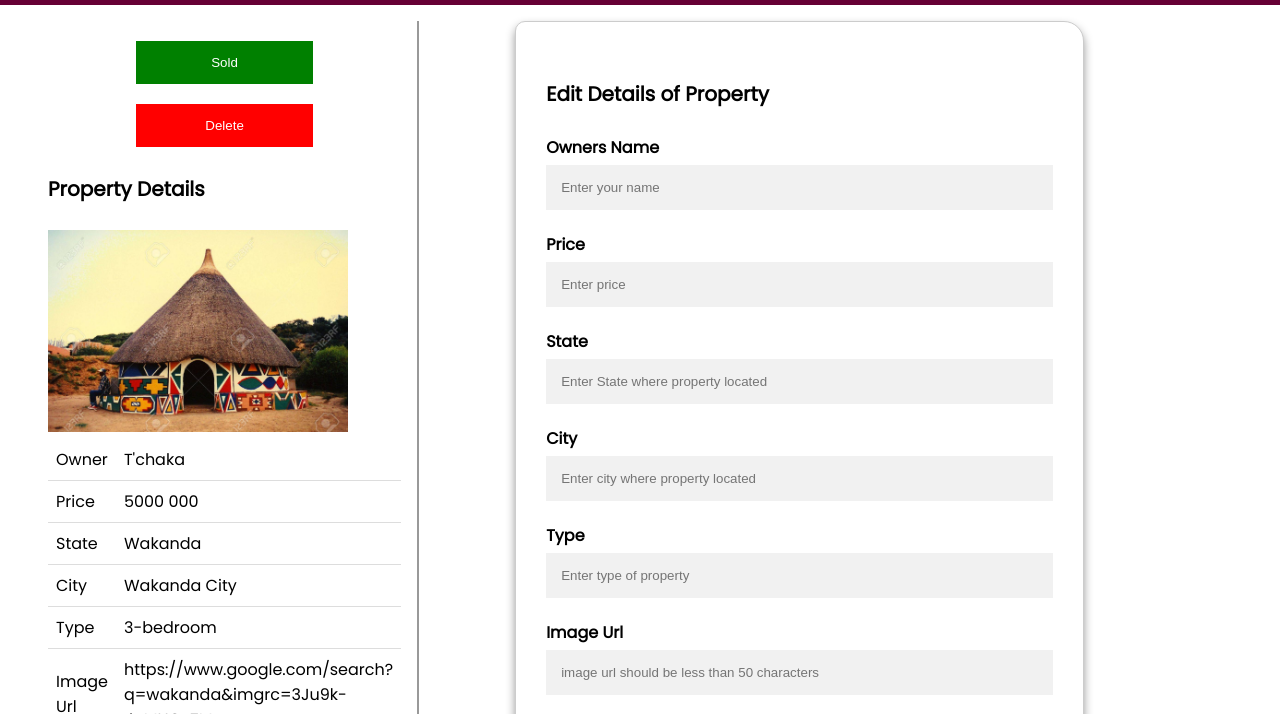
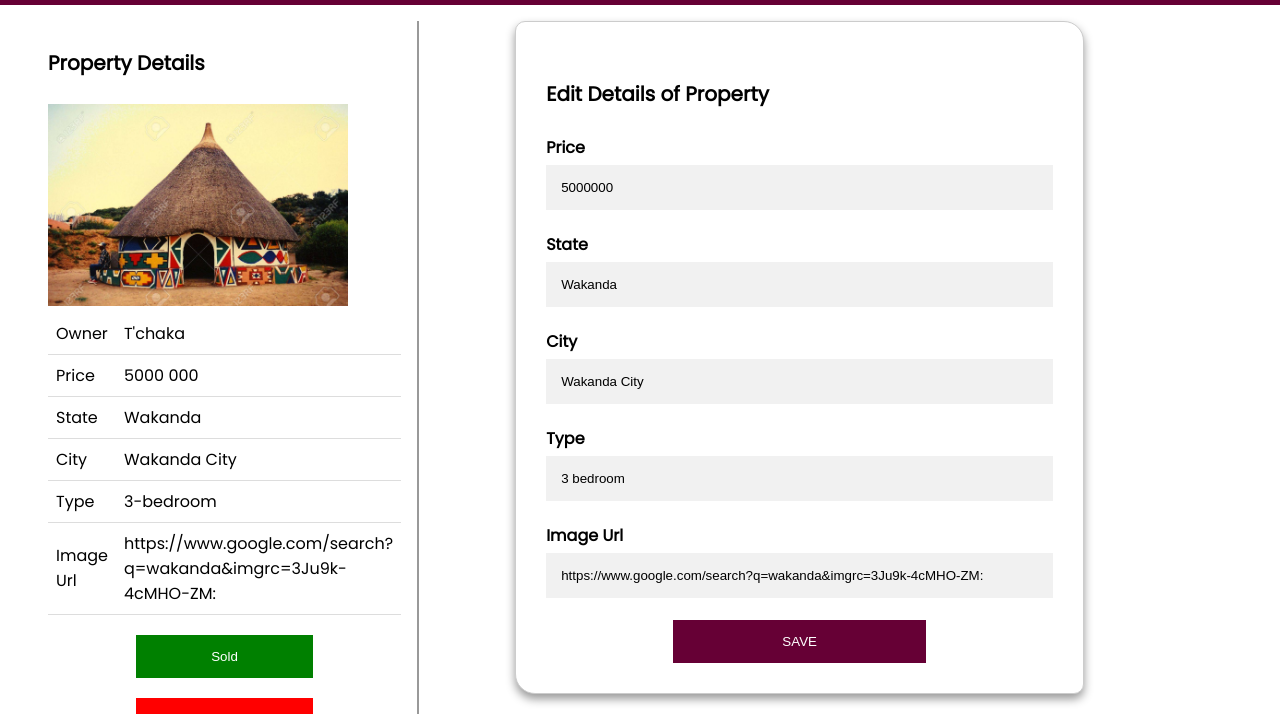
Before and after one commit to BurnerB/PropertyPro-lite, a plain HTML site: page UI/edit/index.html in a window 1280 px wide. Shown: the part 76-790 px from the top of the page. Drawn offline with Linux system fonts and the light colour scheme.

Commit message:
[feature #167131684]edit form values

```diff
--- a/UI/edit/index.html
+++ b/UI/edit/index.html
@@ -22,8 +22,6 @@
 
     <div class="row">
         <div class="column1">
-            <button type="submit" class="markbtn">Sold</button>
-            <button type="submit" class="markbtn2">Delete</button>
             <h4>Property Details</h4>
             <img src="../assets/img/mud.jpg" alt="Hut" style="width:320px;height:auto;max-width: 300px;" >
             <table>
@@ -56,27 +54,26 @@
                     <td>https://www.google.com/search?q=wakanda&imgrc=3Ju9k-4cMHO-ZM:</td>
                 </tr>
             </table>
+            <button type="submit" class="markbtn">Sold</button>
+            <button type="submit" class="markbtn2">Delete</button>
         </div>
         <div class = "column2">
             <form action="#"  class ="edit-form" style="border:1px solid #ccc">
                     <h4>Edit Details of Property</h4>
-                    <label for="owner_name"><b>Owners Name</b></label>
-                    <input type="text" placeholder="Enter your name" name="owner_name" required>
-
                     <label for="price"><b>Price</b></label>
-                    <input type="number" placeholder="Enter price" name="price" required>
+                    <input type="number" value="5000000" name="price" required>
 
                     <label for="State"><b>State</b></label>
-                    <input type="text" placeholder="Enter State where property located" name="State" required>
+                    <input type="text" value="Wakanda" name="State" required>
 
                     <label for="city"><b>City</b></label>
-                    <input type="text" placeholder="Enter city where property located" name="city" required>
+                    <input type="text" value="Wakanda City" name="city" required>
 
                     <label for="type"><b>Type</b></label>
-                    <input type="text" placeholder="Enter type of property" name="State" required>
+                    <input type="text" value="3 bedroom" name="State" required>
 
                     <label for="image_url"><b>Image Url</b></label>
-                    <input type="text" placeholder="image url should be less than 50 characters" name="image_url" required>
+                    <input type="text" value="https://www.google.com/search?q=wakanda&imgrc=3Ju9k-4cMHO-ZM:" name="image_url" required>
 
 
                         <button type="submit" class="formbtn">SAVE</button>
```
